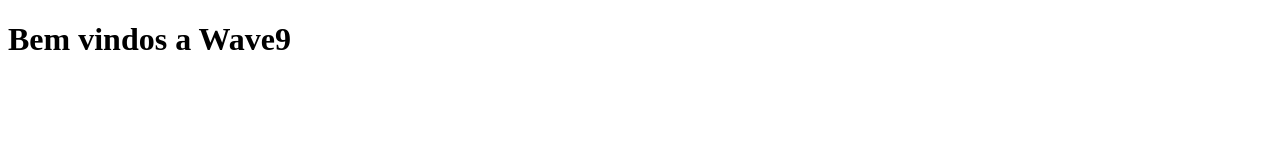
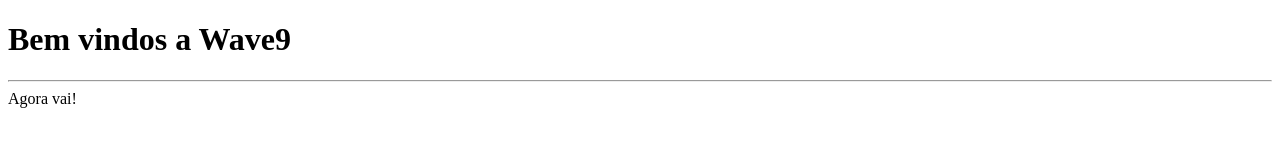
Before and after one commit to professorisidro/projetogit, a plain HTML site: page index.html in a window 1280 px wide. Drawn offline with Linux system fonts and the light colour scheme.

Commit message:
Update index.html

```diff
--- a/index.html
+++ b/index.html
@@ -8,5 +8,8 @@
 <body>
     <h1> Bem vindos a Wave9 </h1>
 
+<hr/>
+    Agora vai!
+
 </body>
 </html>
```
